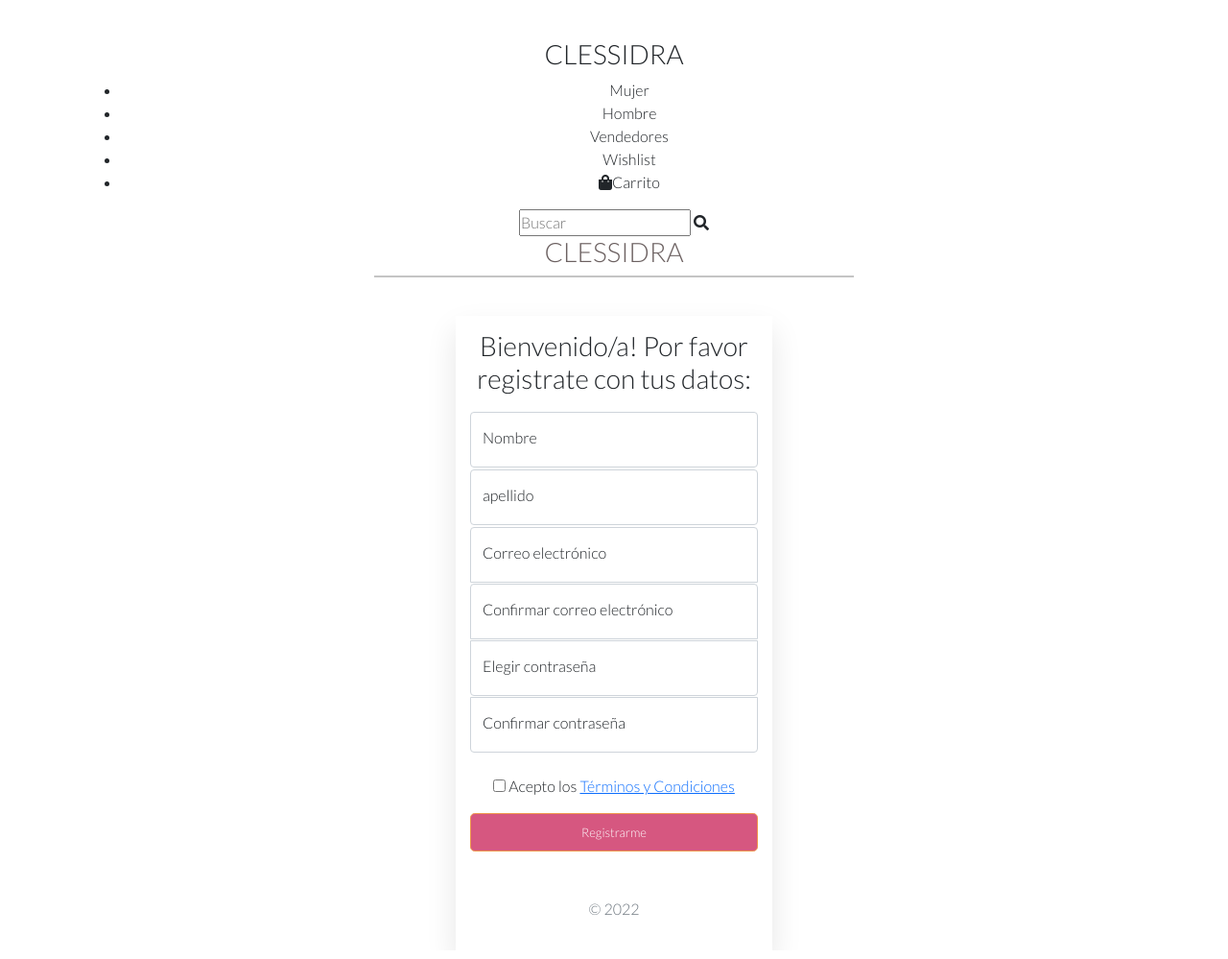
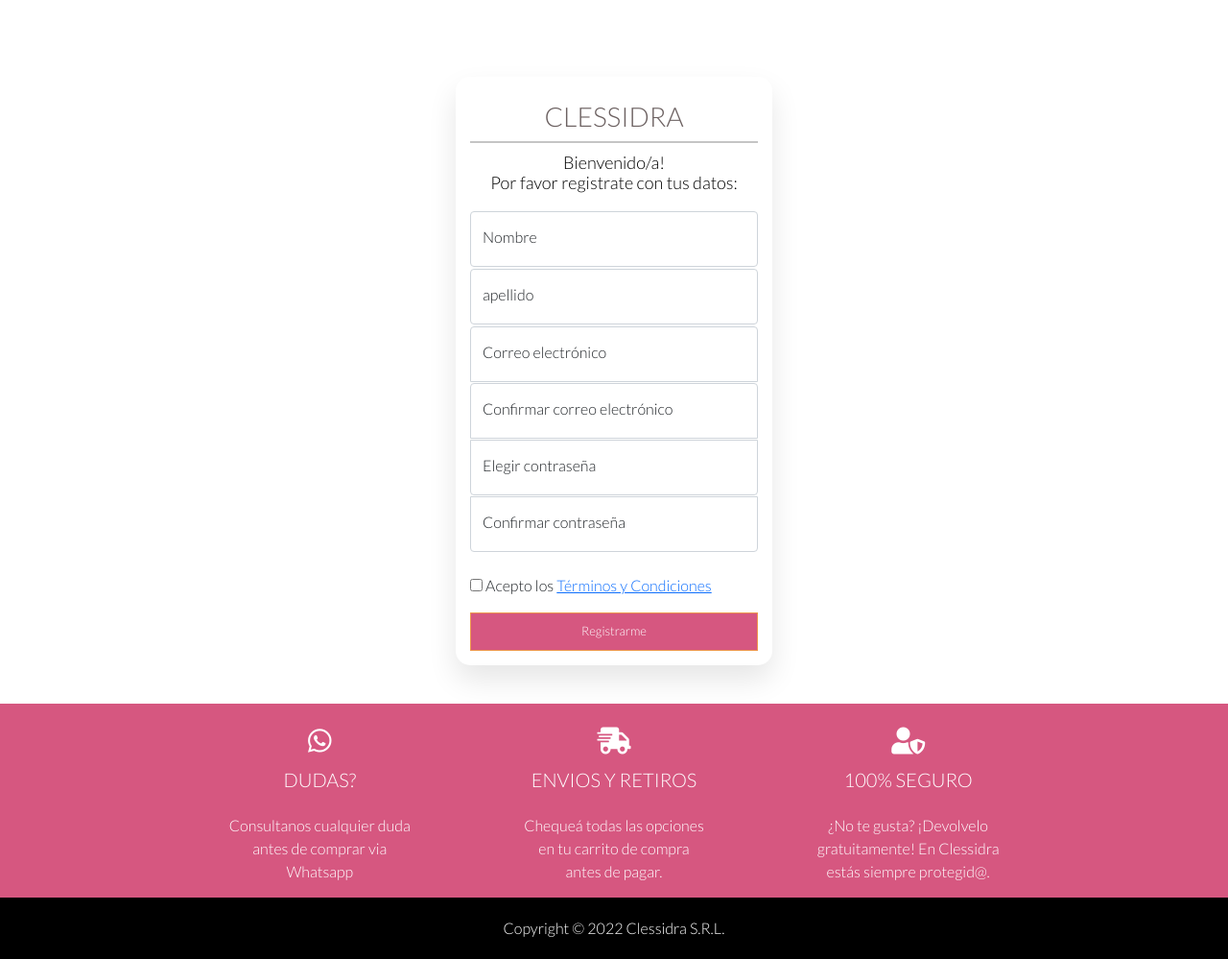
Before and after one commit to Ezerom77/DigitalHouse-G9-Proyecto-Integrador, a Node server app: page /registro in a window 1280 px wide. Shown: the whole page at 96% size. Before the commit the page ends 954 px from the top, so only its background shows below. Run offline with Node 20, Linux system fonts and the light colour scheme.

Commit message:
updated registro

```diff
--- a/public/css/loginstyles.css
+++ b/public/css/loginstyles.css
@@ -11,7 +11,7 @@
 
 body {
   display: block;
-  align-items:stretch;
+  align-items:flex-start;
   padding-top: 40px;
   background-color: white;
   font-family: 'Lato', sans-serif;
@@ -29,6 +29,15 @@
     border-bottom: #c5c5c5 solid 2px;
     text-align: center;
     max-width: 500px;
+    padding-top: 10px;
+    margin-bottom: 10px ;
+}
+
+.form-title{
+  text-align: center;
+  font-size: 18px;
+  font-weight: bolder;
+  color: #000000;
 
 }
 
@@ -39,6 +48,7 @@
   margin: auto;
   box-shadow: 0 15px 30px rgba(0, 0, 0, 0.1);
   margin: 40px auto;
+  border-radius: 15px;
 
 }
 
@@ -181,23 +191,22 @@
 }
 
 
-
-
-
 footer{
   display: flex;
   flex-flow: row wrap;
-  align-items: center;
+  align-items: stretch;
   background-color:#d65780;
   text-align: center;
-  padding-bottom: 25px;
+  padding-bottom: 0;
+  justify-items: flex-end;
+  height:max-content;
 
 }
 
 .main-footer{
   display: flex;
   flex-flow: row wrap;
-  align-items: flex-start;
+  align-items: flex-end;
   margin:auto;
   gap: 20px;
   max-width: 900px;
@@ -209,7 +218,6 @@
   padding:15px;
   gap: 5px;
   max-width: 25%;
-  justify-items:flex-start;
   margin-top: 10px;
   margin-left: auto;
   margin-right: auto;
@@ -243,7 +251,8 @@
   text-align: center;
   width: 100%;
   color: #fff;
-  border-top: #fff solid 1px;
   padding-top: 20px;
-
+  padding-bottom: 20px;
+  background-color: #000000;
+  margin-bottom: auto;
 }
--- a/views/login.html
+++ b/views/login.html
@@ -28,13 +28,13 @@
   <header>
 
   </header>
+
+  <main class="form-signin">
     <div class="logo">
       <h3 class="logo">CLESSIDRA</h3>
     </div>
-
-    <main class="form-signin">
     <form>
-        <h1 class="h3 mb-3 fw-normal">Bienvenido/a! Por favor ingresá tus datos</h1>
+      <h1 class="form-title h3 mb-3 fw-normal">Bienvenido/a!<br>Por favor ingresá tus datos:</h1>
       <div class="form-floating">
         <input type="email" class="form-control" id="email" placeholder="name@example.com">
         <label for="email">Correo electrónico</label>
--- a/views/registro.html
+++ b/views/registro.html
@@ -23,32 +23,18 @@
   <link href="css/loginstyles.css" rel="stylesheet">
 
 </head>
-<body class="text-center">
-  <header class="container-sm">
-    <nav class="container-sm">
-      <h3 class="logo">CLESSIDRA</h3>
-      <ul class="main-nav">
-        <li>Mujer</li>
-        <li>Hombre</li>
-        <li>Vendedores</li>
-        <li>Wishlist</li>
-        <li class="carrito"><i class="fa fa-shopping-bag"></i>Carrito</li>
-      </ul>
-      <div class="search-box">
-        <input type="text" placeholder="Buscar" />
-        <i class="fa fa-search"></i>
-      </div>
-    </nav>
+
+<body>
+  <header>
+
   </header>
+
+  <main class="form-signin">
     <div class="logo">
       <h3>CLESSIDRA</h3>
     </div>
-  <div c
-  lass="container-sm">
-  <main class="form-signin">
     <form>
-        <h1 class="h3 mb-3 fw-normal">Bienvenido/a! Por favor registrate con tus datos:</h1>
-
+      <h1 class="form-title h3 mb-3 fw-normal">Bienvenido/a!<br>Por favor registrate con tus datos:</h1>
       <div class="form-floating">
         <input type="text" class="form-control" id="nombre" placeholder="Juan">
         <label for="nombre">Nombre</label>
@@ -79,10 +65,29 @@
         <input type="checkbox" value="acceptterms"> Acepto los <a href="#!">Términos y Condiciones</a>
         </label>
       </div>
-        <button class="btn-enviar w-100 btn btn-lg btn-primary" type="submit">Registrarme</button>
-        <p class="mt-5 mb-3 text-muted">&copy; 2022</p>
+      <button class="btn-enviar w-100 " type="submit">Registrarme</button>
   </form>
 </main>
+
+<footer>
+  <div class="main-footer">
+    <section class="fter">
+      <i class="fab fa-whatsapp"></i>
+      <h2>DUDAS?</h2>
+      <article>Consultanos cualquier duda antes de comprar via Whatsapp</article>
+    </section>
+    <section class="fter">
+      <i class="fas fa-shipping-fast"></i>
+      <h2>ENVIOS Y RETIROS</h2>
+      <article>Chequeá todas las opciones en tu carrito de compra antes de pagar.</article>
+    </section>
+    <section class="fter">
+      <i class="fas fa-user-shield"></i>
+      <h2>100% SEGURO</h2>
+      <article>¿No te gusta? ¡Devolvelo gratuitamente! En Clessidra estás siempre protegid@.</article>
+    </section>
+  </div>
+  <div class="bottom-footer">Copyright © 2022 Clessidra S.R.L.</div>
+    </footer>
   </body>
-</div>
 </html>
```
Lines whose indentation alone changed are shown as unchanged.
